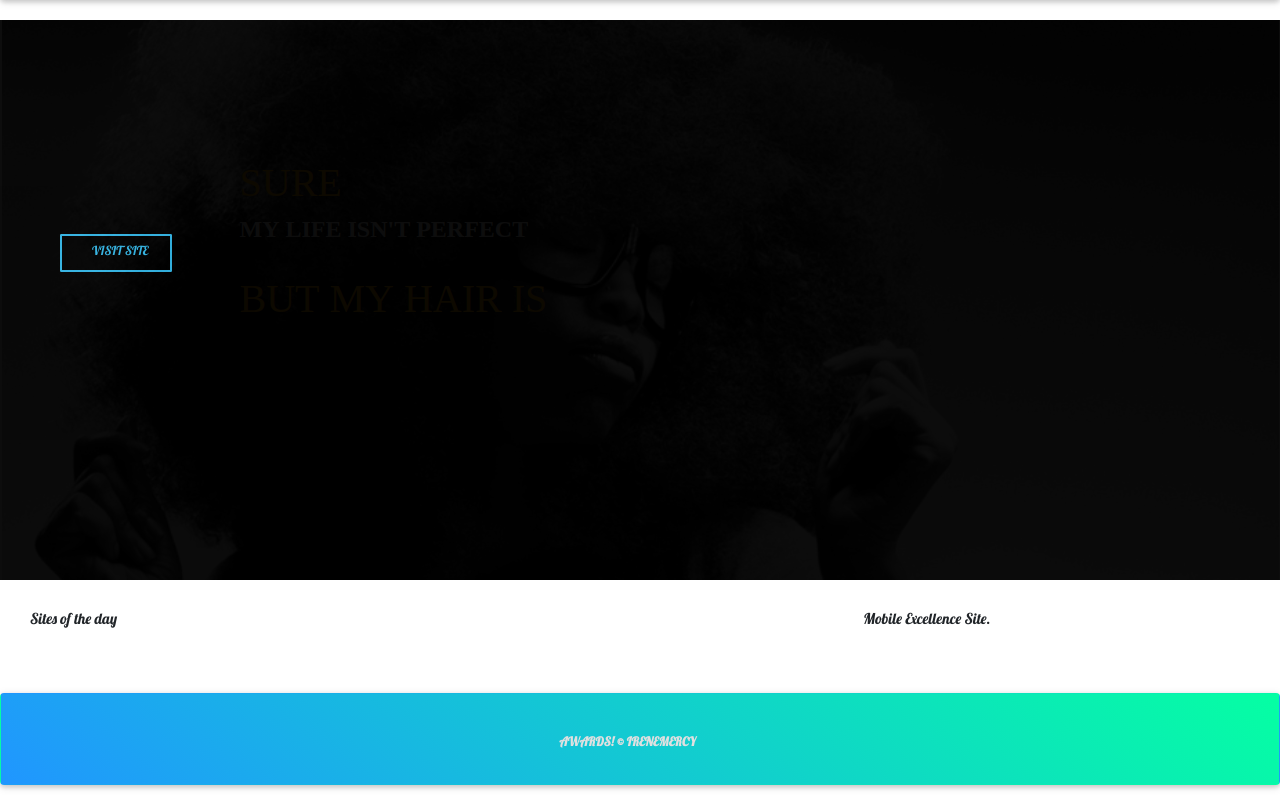
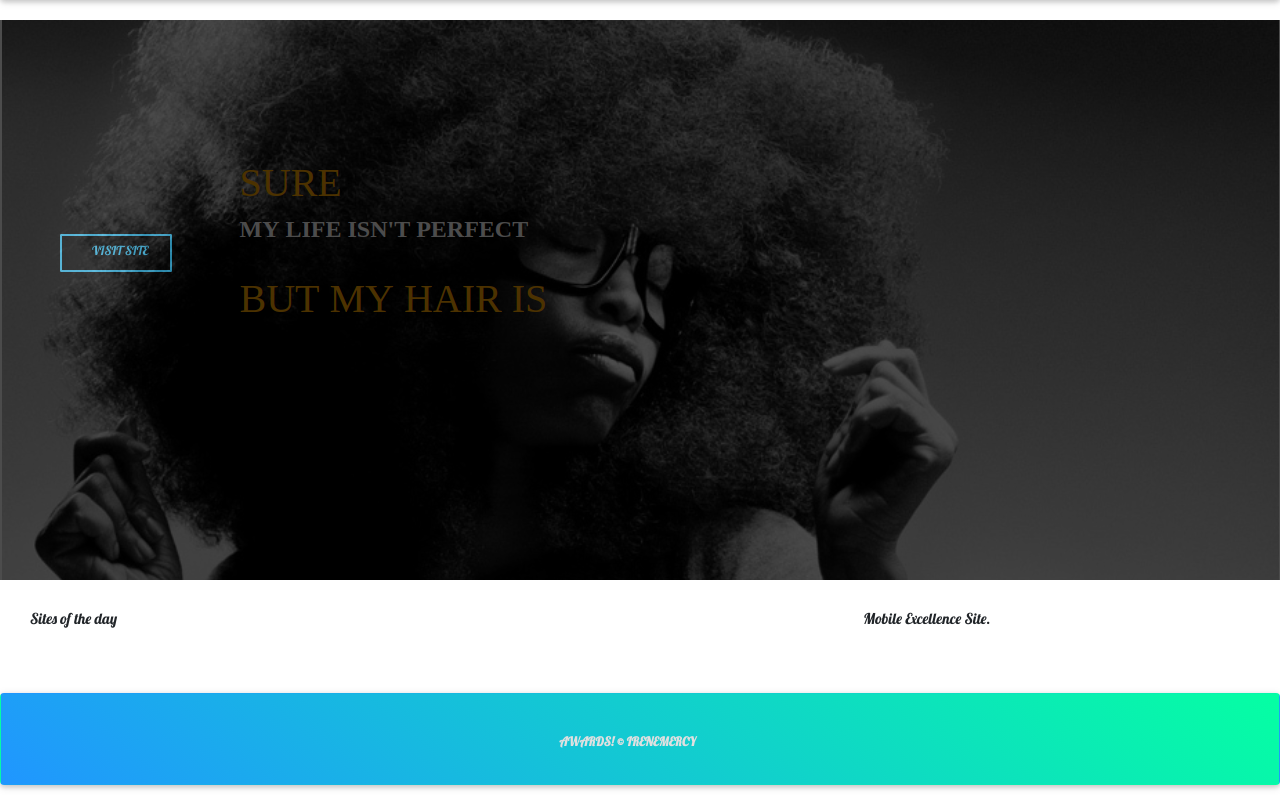
Before and after one commit to IreneMercy/Project-Review, a Django app: template Awards/templates/home.html in a window 1280 px wide. Shown: the part 69-874 px from the top of the page. Run offline with Django 3.2, Linux system fonts and the light colour scheme; the template is opened without the code that fills it, so the values that code supplies are empty; some libraries are stand-ins or nearby versions.

Commit message:
add font-size to links

```diff
--- a/static/css/styles.css
+++ b/static/css/styles.css
@@ -15,6 +15,9 @@
 }
 .overlaybanner{
   background-color: black;
-  opacity: 0.95;
+  opacity: 0.7;
   height:70vh;
 }
+.award{
+  font-size:40px;
+}
```
